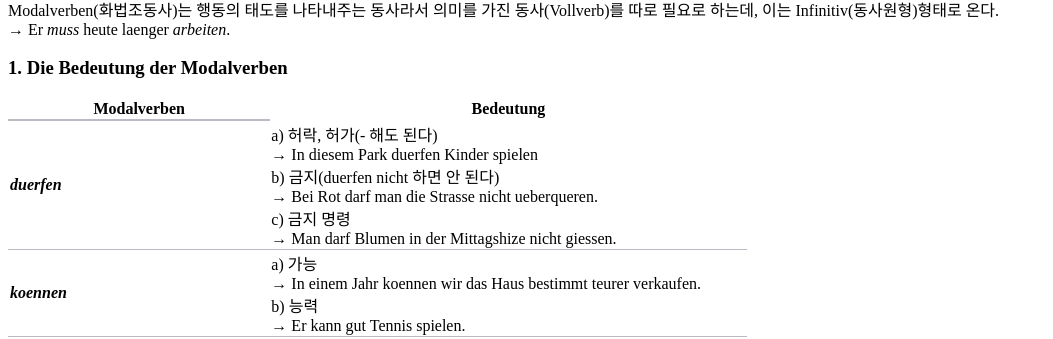
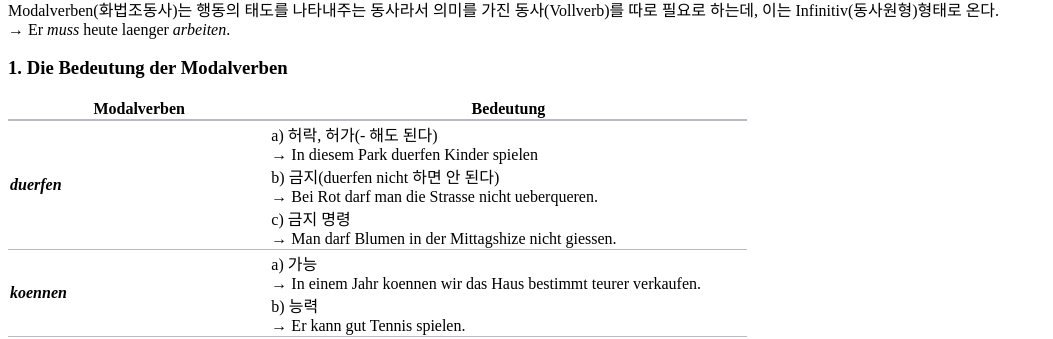
Before and after one commit to finddme/finddme.github.io, a Jekyll site: the page built from _posts/2021-01-24-DeutschGrammtik.md, in a window 1280 px wide. Shown: the part 470-809 px from the top of the page, without its empty margins (0-1053 px from the left). Built offline with Jekyll 4.4.1, drawn with Linux system fonts in a browser that asks for light colours.

Commit message:
Update 2021-01-24-DeutschGrammtik.md

```diff
--- a/_posts/2021-01-24-DeutschGrammtik.md
+++ b/_posts/2021-01-24-DeutschGrammtik.md
@@ -45,7 +45,7 @@ Modalverben(화법조동사)는 행동의 태도를 나타내주는 동사라서
    </head>
    <body>
      <table style="border-collapse:collapse">
-       <tr><th class="line2">Modalverben</th><th>Bedeutung</th></tr>
+       <tr><th class="line2">Modalverben</th><th class="line2">Bedeutung</th></tr>
        <tr><td class="line"><strong><em>duerfen</em></strong></td><td class="line">a) 허락, 허가(- 해도 된다)<br> → In diesem Park duerfen Kinder spielen<br> b) 금지(duerfen nicht 하면 안 된다)<br> → Bei Rot darf man die Strasse nicht ueberqueren.<br> c) 금지 명령<br> → Man darf Blumen in der Mittagshize nicht giessen.</td></tr>
        <tr><td class="line"><strong><em>koennen</em></strong></td><td class="line">a) 가능<br> → In einem Jahr koennen wir das Haus bestimmt teurer verkaufen.<br> b) 능력<br> → Er kann gut Tennis spielen.</td></tr>
        <tr><td class="line"><strong><em>moegen</em></strong></td><td class="line">a) 선호/경향<br> → Ich mag mit dem neuen Kollegen nicht zusammenarbeiten.<br> b) 그냥 moegen동사 자체가 Vollverb로서도 사용된다.<br> → Ich mag keine Schlagsahne.</td></tr>
```
